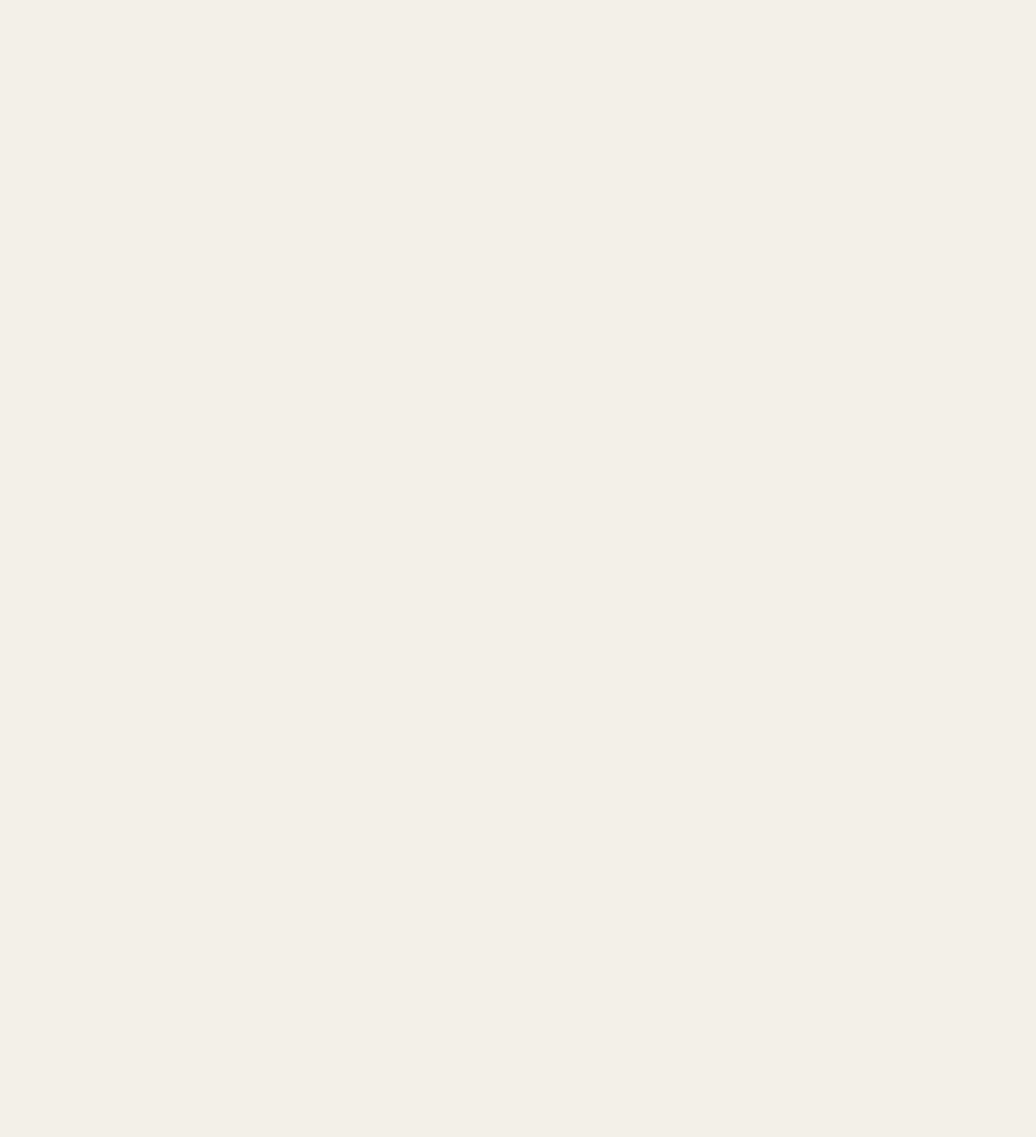
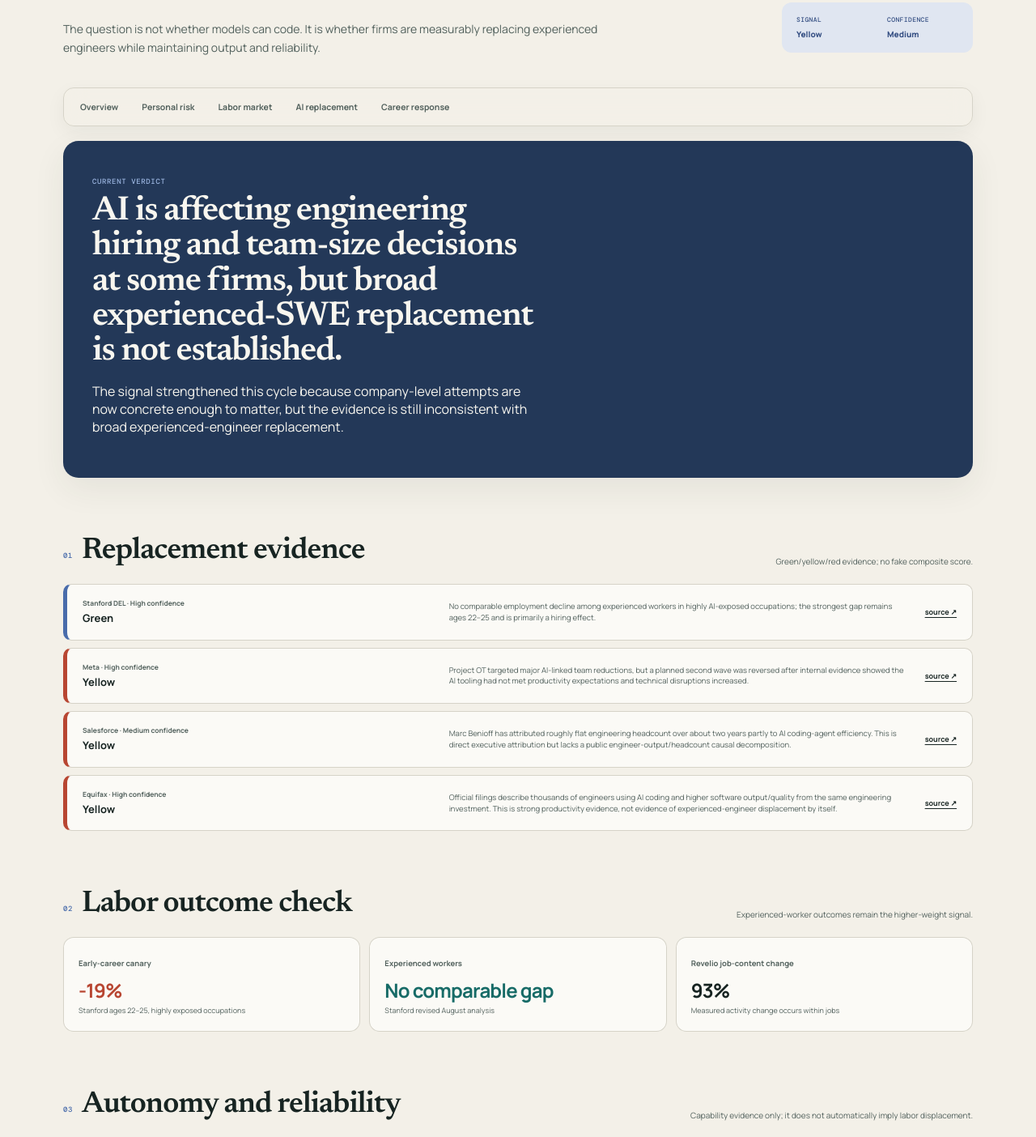
Before and after one commit to JamesWingert/career-helper, a Next.js app: page /ai-dashboard/ai-replacement in a window 1280 px wide. Before the commit this address had no page. Shown: the part 283-1687 px from the top of the page at 81% size. Before the commit the page ends 800 px from the top, so only its background shows below. Built offline with nearby package versions, Linux system fonts and the light colour scheme.

Commit message:
Add experienced SWE AI replacement page

```diff
--- a/app/ai-dashboard/ai-replacement/page.tsx
+++ b/app/ai-dashboard/ai-replacement/page.tsx
@@ -1,5 +1,19 @@
-import { redirect } from "next/navigation";
+import { loadLatestSnapshot } from "../../../lib/market-turso";
+import { dashboardData } from "../data";
+import styles from "../page.module.css";
 
-export default function LegacyDashboardRoute() {
-  redirect("/ai-dashboard#ai-impact");
+export const dynamic = "force-dynamic";
+
+export default async function AiReplacementPage() {
+  const d = await loadLatestSnapshot(dashboardData);
+  const r = d.replacementEvidence;
+  return <main className={styles.page}>
+    <header className={styles.top}><div><span className={styles.topKicker}>AI replacement</span><h1 className={styles.title}>Evidence before benchmarks</h1><p className={styles.dek}>The question is not whether models can code. It is whether firms are measurably replacing experienced engineers while maintaining output and reliability.</p></div><dl className={styles.stamp}><div><dt>Signal</dt><dd>{r.signal}</dd></div><div><dt>Confidence</dt><dd>{r.confidence}</dd></div></dl></header>
+    <nav className={styles.sectionNav}><a href="/ai-dashboard">Overview</a><a href="/ai-dashboard/personal-risk">Personal risk</a><a href="/ai-dashboard/labor-market">Labor market</a><a href="/ai-dashboard/ai-replacement">AI replacement</a><a href="/ai-dashboard/career-response">Career response</a></nav>
+    <section className={styles.readout}><div><span>Current verdict</span><h2>{r.verdict}</h2><p>The signal strengthened this cycle because company-level attempts are now concrete enough to matter, but the evidence is still inconsistent with broad experienced-engineer replacement.</p></div></section>
+    <section className={styles.section}><header className={styles.sectionHead}><div><span>01</span><h2>Replacement evidence</h2></div><p>Green/yellow/red evidence; no fake composite score.</p></header><div className={styles.evidenceList}>{r.items.map(x=><article className={x.status === "Yellow" ? styles.warning : styles.up} key={x.company}><div><span>{x.company} · {x.confidence} confidence</span><strong>{x.status}</strong></div><p>{x.evidence}</p><a href={x.source} target="_blank" rel="noreferrer">source ↗</a></article>)}</div></section>
+    <section className={styles.section}><header className={styles.sectionHead}><div><span>02</span><h2>Labor outcome check</h2></div><p>Experienced-worker outcomes remain the higher-weight signal.</p></header><div className={styles.signalStrip}><article><span>Early-career canary</span><strong className={styles.negative}>-19%</strong><p>Stanford ages 22–25, highly exposed occupations</p></article><article><span>Experienced workers</span><strong className={styles.positive}>No comparable gap</strong><p>Stanford revised August analysis</p></article><article><span>Revelio job-content change</span><strong>{d.aiLaborTracker.withinJobActivityChangePct}%</strong><p>Measured activity change occurs within jobs</p></article></div></section>
+    <section className={styles.section}><header className={styles.sectionHead}><div><span>03</span><h2>Autonomy and reliability</h2></div><p>Capability evidence only; it does not automatically imply labor displacement.</p></header><div className={styles.metricGrid}><article className={styles.warning}><span>METR 50% horizon</span><strong>~12 h</strong><p>Public frontier; wide uncertainty and estimates above 16h are unreliable</p></article><article className={styles.neutral}><span>METR 80% horizon</span><strong>~1.5 h</strong><p>Better proxy for reliable completion than the 50% horizon</p></article><article className={styles.neutral}><span>DeepSWE leader</span><strong>{d.benchmarks[0].score}%</strong><p>{d.benchmarks[0].model}; unchanged this cycle</p></article></div></section>
+    <section className={styles.section}><header className={styles.sectionHead}><div><span>04</span><h2>Benchmark detail</h2></div><p>No frontier discontinuity in this refresh.</p></header><div className={styles.tableWrap}><table className={styles.dataTable}><thead><tr><th>Model</th><th>DeepSWE</th><th>Cost</th><th>Note</th></tr></thead><tbody>{d.benchmarks.map(x=><tr key={x.model}><td>{x.model}</td><td className={styles.value}>{x.score}%</td><td>{x.cost}</td><td>{x.note}</td></tr>)}</tbody></table></div></section>
+  </main>;
 }
```
